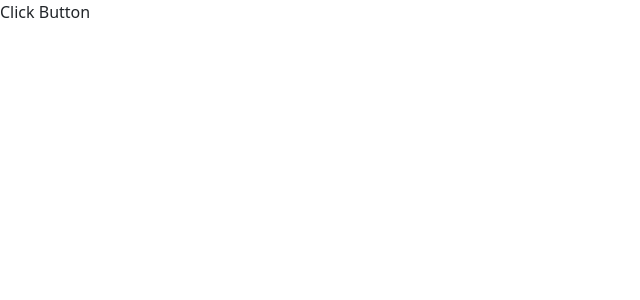
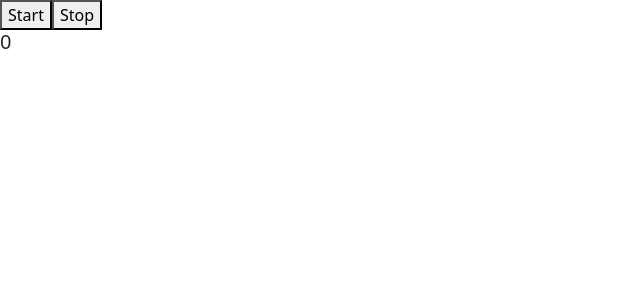
Before and after one commit to akamit388/react-small-task, a React (Create React App) app: page / in a window 1280 px wide. Shown: the top 300 px of the page, without its empty margins (0-640 px from the left). Built offline with nearby package versions, Linux system fonts and the light colour scheme.

Commit message:
new repo

```diff
--- a/src/App.js
+++ b/src/App.js
@@ -1,11 +1,14 @@
 import React, { Component, useState, useEffect } from 'react';
-import '../node_modules/bootstrap/dist/css/bootstrap.min.css'
+import '../node_modules/bootstrap/dist/css/bootstrap.min.css';
+
+import CountingStart from './components/CountingStart';
 // import TopDiv from './components/getColor/TopDiv';
 // import Task1 from './components/Task1';
 // import Task2 from './components/Task2';
 // import Task3 from './components/Task3';
 // import DataShort from './components/DataShort';
 // import DataShort1 from './components/DataShort1';
+// import DataShort2 from './components/DataShort2';
 //import SelectBoxCheck from './components/SelectBoxCheck';
 // import SelectBoxValue from './components/SelectBoxValue';
 // import ComOne from './components/contextapi/ComOne';
@@ -14,7 +17,8 @@ import '../node_modules/bootstrap/dist/css/bootstrap.min.css'
 // import ComOne from './components/hooks/usecontest/ComOne';
 // import LifeCycleUseEffect from './components/LifeCycleUseEffect';
 //import InputTask from './components/InputTask';
-import SythenticEvent from './components/SythenticEvent';
+// import SythenticEvent from './components/SythenticEvent';
+// import TableOfThreeTask from './components/TableOfThreeTask';
 
 
 const App = () => {
@@ -26,6 +30,7 @@ const App = () => {
       {/* <Task3/> */}
       {/* <DataShort/> */}
       {/* <DataShort1/> */}
+      {/* <DataShort2/> */}
       {/* <SelectBoxCheck/> */}
       {/* <SelectBoxValue/> */}
       {/* <ComOne/> */}
@@ -35,7 +40,9 @@ const App = () => {
       {/* <TopDiv/> */}
       {/* <LifeCycleUseEffect/> */}
       {/* <InputTask/> */}
-      <SythenticEvent/>
+      {/* <SythenticEvent/> */}
+      {/* <TableOfThreeTask/> */}
+      <CountingStart/>
     </>
   )
 }
--- /dev/null
+++ b/src/components/CountingStart.js
@@ -0,0 +1,36 @@
+import React,{useState, useRef} from 'react';
+
+const CountingStart = () => {
+    let [count, setCount] = useState(0);
+    let intervalRef = useRef(null);
+    let buttonRef = useRef();
+
+    console.log(buttonRef.current)
+
+    let startHandler = (e) => {
+        e.preventDefault();
+       intervalRef.current = setInterval(()=>{
+            setCount(count++)
+            //console.log('1');
+        }, 1000)
+
+       // console.log(buttonRef.current)
+    }
+
+    let stopHandler = (e) => {
+        e.preventDefault();
+        //console.log('1');
+        clearInterval(intervalRef.current);
+    }
+
+
+  return (
+    <>
+      <button ref={buttonRef} onClick={startHandler}>Start</button>
+      <button onClick={stopHandler}>Stop</button>
+      <h5>{count}</h5>
+    </>
+  )
+}
+
+export default CountingStart
--- a/src/components/DataShort2.js
+++ b/src/components/DataShort2.js
@@ -8,7 +8,7 @@ const DataShort1 = () => {
   const [status, setStatus] = useState([]);
 
   useEffect(()=>{
-      axios.get('http://localhost:5000/student').then((res)=>{
+      axios.get('http://localhost:5000/todos').then((res)=>{
         setCount(res.data);
         let complate = res.data.filter(e => e.Status === 'Complated')
         setComplated(complate.length)
```
Also changed, not shown: javascript-files/array-questions.html (+39 -17 lines), src/components/TableOfThreeTask.js (renamed from src/components/InputTask.js, +28 -5 lines).
